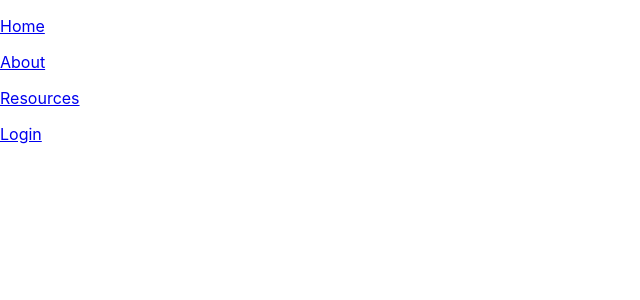
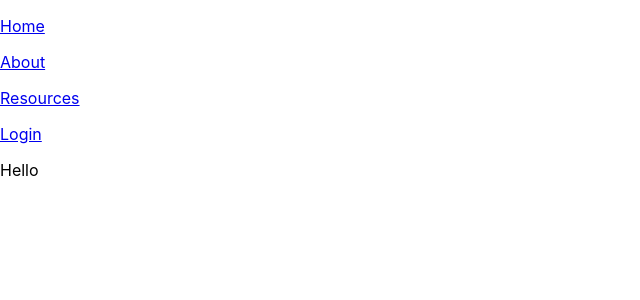
Before and after one commit to SEIR-Project-3/priceless-frontend, a React (Create React App) app: page /dashboard in a window 1280 px wide. Shown: the top 300 px of the page, without its empty margins (0-640 px from the left). Built offline with nearby package versions, Linux system fonts and the light colour scheme.

Commit message:
Dashboard will conditionally display in nav once user is authenticated

```diff
--- a/src/App.js
+++ b/src/App.js
@@ -6,6 +6,7 @@ import Home from './Components/Home';
 import About from './Components/About';
 import Resources from './Components/Resources';
 import Login from './Components/Login';
+import Dashboard from './Components/Dashboard';
 
 function App() {
 	const [loggedIn, setLoggedIn] = useState(
@@ -13,11 +14,12 @@ function App() {
 	);
 	return (
 		<div>
-			<Nav />
+			<Nav loggedIn={loggedIn} />
 			<main>
 				<Route exact path='/home' component={Home} />
 				<Route exact path='/about' component={About} />
 				<Route exact path='/resources' component={Resources} />
+				<Route exact path='/dashboard' component={Dashboard} />
 				<Route
 					exact
 					path='/login'
--- a/src/Components/Dashboard.js
+++ b/src/Components/Dashboard.js
@@ -1,5 +1,6 @@
 import React from 'react';
 
-export const Dashboard = () => {
-	return <div></div>;
-};
+function Dashboard(props) {
+	return <div>Hello</div>;
+}
+export default Dashboard;
--- a/src/Components/Nav.js
+++ b/src/Components/Nav.js
@@ -1,7 +1,7 @@
 import React from 'react';
 import { BrowserRouter as Router, Link, Route } from 'react-router-dom';
 
-function Nav() {
+function Nav({loggedIn}) {
 	return (
 		<div>
 			<nav>
@@ -14,6 +14,11 @@ function Nav() {
 				<Link to='/resources'>
 					<p>Resources</p>
 				</Link>
+                {loggedIn &&
+				<Link to='/dashboard'>
+					<p>Dashboard</p>
+				</Link>
+                }
 				<Link to='/login'>
 					<p>Login</p>
 				</Link>
```
